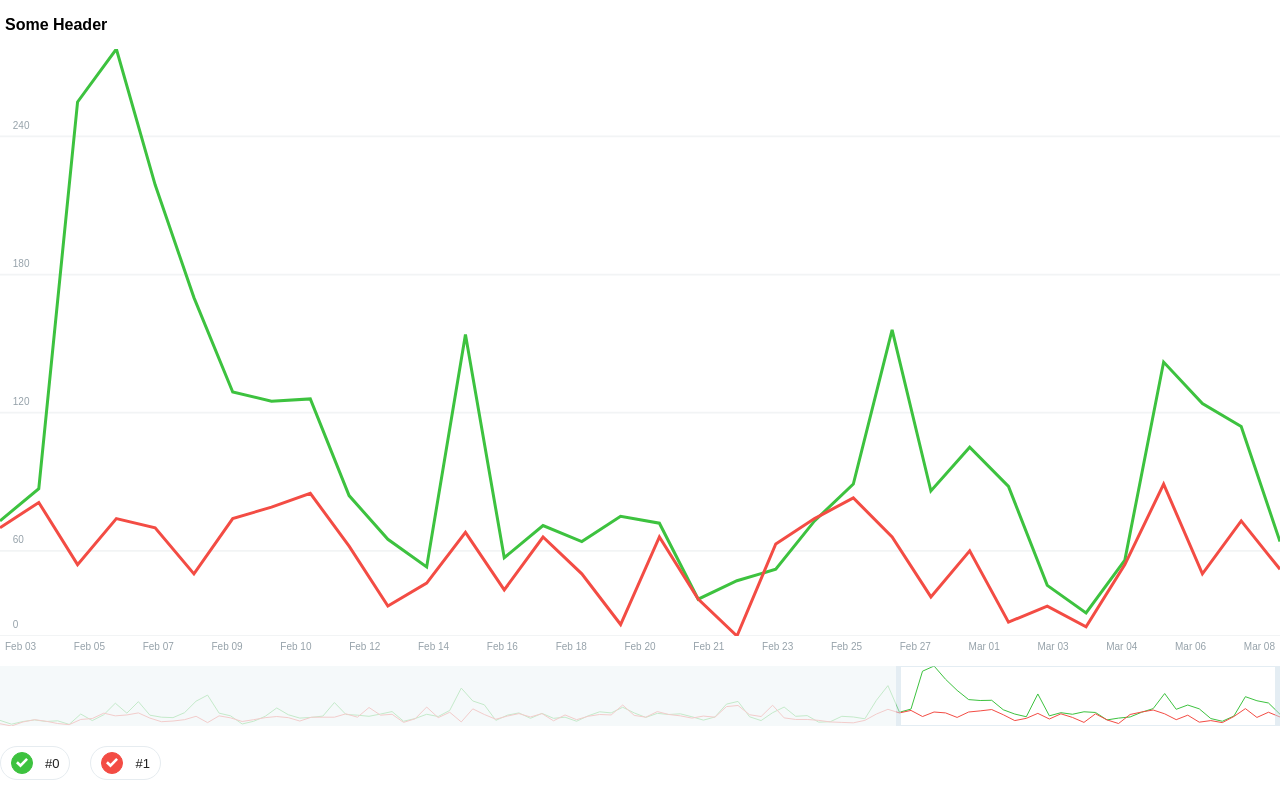
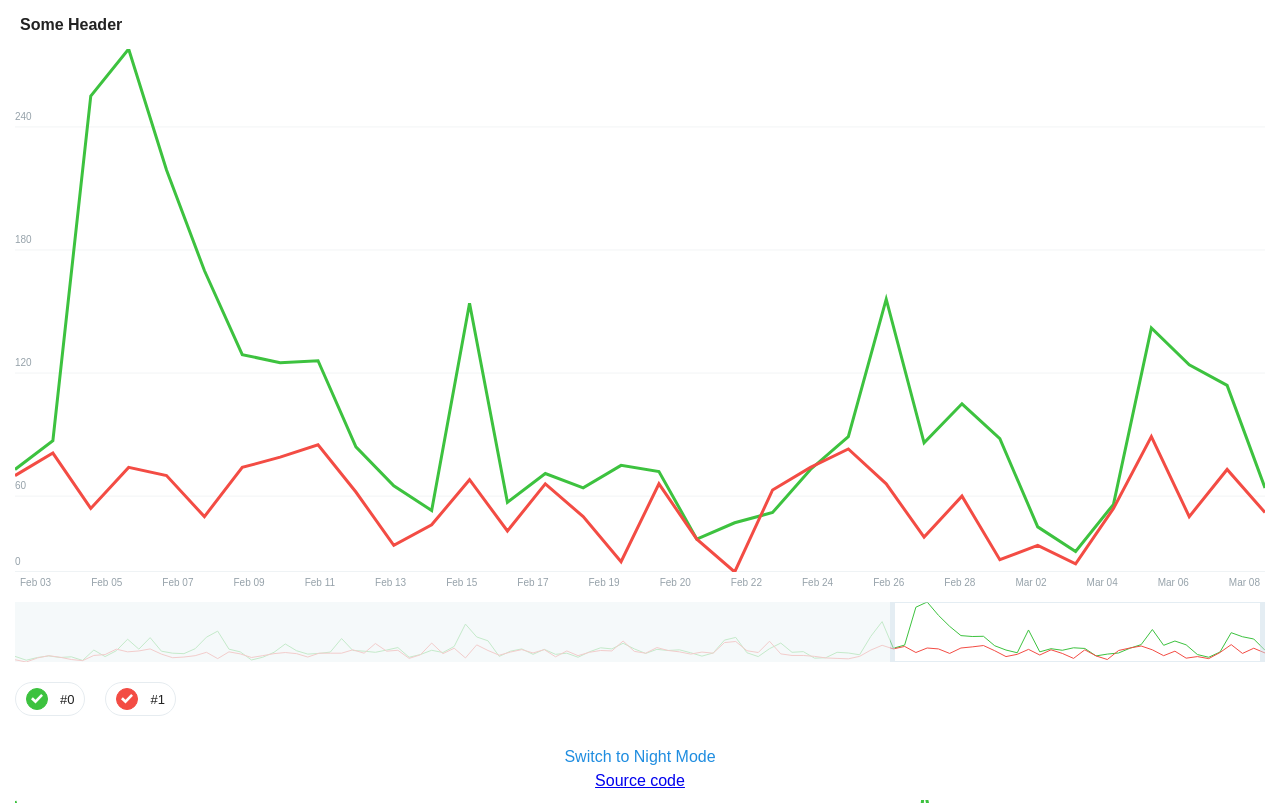
Before and after one commit to ikopenkov/charts, a website built with webpack: page src/index.html in a window 1280 px wide. Shown: the top 803 px of the page. Built offline with nearby package versions, Linux system fonts and the light colour scheme.

Commit message:
add color mode switch

```diff
--- a/src/components/Chart/Chart.ts
+++ b/src/components/Chart/Chart.ts
@@ -16,7 +16,7 @@ import {
     RangeSelector,
     RangeSelectorInstance,
 } from 'src/components/RangeSelector/RangeSelector';
-import { ColorMode } from 'src/utils/StyleUtils';
+import { ColorMode, StyleUtils } from 'src/utils/StyleUtils';
 import {
     ColSwitch,
     ColSwitchInstance,
@@ -30,10 +30,11 @@ type InitialDataType = {
 const InitialData: InitialDataType = {
     rangeXMinPercent: 70,
     rangeXMaxPercent: 100,
-    mode: 'day',
+    mode: 'night',
 };
 
-const renderDom = (container: HTMLElement) => {
+const renderDom = (container: HTMLElement, mode: ColorMode) => {
+    const colors = StyleUtils.getColors({ mode });
     const mainContainer = document.createElement('div');
     DomUtils.setElementStyle(mainContainer, {
         height: '100%',
@@ -48,6 +49,7 @@ const renderDom = (container: HTMLElement) => {
         fontSize: '16px',
         lineHeight: '1.2',
         fontWeight: 'bold',
+        color: colors.text,
     });
     headerContainer.innerText = 'Some Header';
 
@@ -147,7 +149,7 @@ const handleResize = (params: Required<Params>) => {
     self.aspectRatio = DomUtils.getAspectRatio(svg);
 
     // eslint-disable-next-line @typescript-eslint/no-use-before-define
-    render(params);
+    render({ ...params, mode: self.mode });
 };
 
 const handleRangeSelectionChange = (
@@ -161,7 +163,7 @@ const handleRangeSelectionChange = (
     self.xMaxPercent = xMaxPercent;
 
     // eslint-disable-next-line @typescript-eslint/no-use-before-define
-    render(params);
+    render({ ...params, mode: self.mode });
 };
 
 const handleCheckedIndexesChange = (
@@ -171,11 +173,11 @@ const handleCheckedIndexesChange = (
     const { self } = params;
     self.checkedIndexes = indexes;
     // eslint-disable-next-line @typescript-eslint/no-use-before-define
-    render(params);
+    render({ ...params, mode: self.mode });
 };
 
 const reRender = (params: Params) => {
-    const { self } = params;
+    const { self, mode } = params;
     const {
         svg,
         grid,
@@ -183,7 +185,12 @@ const reRender = (params: Params) => {
         mousePointer,
         aspectRatio,
         rangeSelector,
+        colSwitch,
+        headerContainer,
     } = self;
+    const colors = StyleUtils.getColors({ mode });
+
+    DomUtils.setElementStyle(headerContainer, { color: colors.text });
 
     svg.setAttribute('viewBox', `0 0 ${100 * aspectRatio} 100`);
 
@@ -195,7 +202,7 @@ const reRender = (params: Params) => {
 
     self.chartData = chartData;
 
-    grid.reRender({ chartData, aspectRatio });
+    grid.reRender({ chartData, aspectRatio, mode });
 
     polyLines.forEach((polyLine, index) => {
         const yCol = chartData.yColumns[index];
@@ -215,9 +222,13 @@ const reRender = (params: Params) => {
         }
     });
 
-    mousePointer.reRender({ chartData, aspectRatio });
+    mousePointer.reRender({ chartData, aspectRatio, mode });
 
-    rangeSelector.reRender();
+    rangeSelector.reRender({
+        mode,
+    });
+
+    colSwitch.reRender({ mode });
 };
 
 type Instance = {
@@ -239,31 +250,18 @@ type Instance = {
     xMaxPercent: number;
     aspectRatio: number;
     colSwitch: ColSwitchInstance;
+    mode: ColorMode;
 };
 
 type Params = {
     container: HTMLElement;
     data: ChartData;
+    mode: ColorMode;
     self?: Instance;
 };
 
 const render = (params: Params) => {
     const { container, data, self } = params;
-    const sizesInPercent = {
-        lineThin: 0.3,
-        lineBold: 0.6,
-        pointerCircleRadius: 1.2,
-        text: 4,
-    };
-
-    const colors = {
-        ruler: '#DFE6EB',
-        horizontalScale: '#F2F4F5',
-        scaleText: '#96A2AA',
-        text: '#222222',
-        gridText: '#96A2AA',
-        background: '#fff',
-    };
 
     let instance = self;
     if (!instance) {
@@ -275,7 +273,7 @@ const render = (params: Params) => {
             rangeSelectorContainer,
             switchContainer,
             svg,
-        } = renderDom(container);
+        } = renderDom(container, params.mode);
 
         const chartDataUncut = ChartDataUtils.transformDataToRender(data);
         const checkedIndexes = chartDataUncut.yColumns.map((y, index) => index);
@@ -284,7 +282,7 @@ const render = (params: Params) => {
             onChage: (indexes: number[]) => {},
         };
         const colSwitch = ColSwitch.render({
-            mode: InitialData.mode,
+            mode: params.mode,
             container: switchContainer,
             chartData: chartDataUncut,
             onChange: indexes =>
@@ -303,12 +301,7 @@ const render = (params: Params) => {
         const grid = Grid.render({
             svg,
             aspectRatio,
-            style: {
-                textSizeInPercent: sizesInPercent.text,
-                lineColor: colors.horizontalScale,
-                lineWidthInPercent: sizesInPercent.lineThin,
-                textColor: colors.gridText,
-            },
+            mode: params.mode,
             container: xScaleContainer,
             chartData,
         });
@@ -334,7 +327,7 @@ const render = (params: Params) => {
             xPercent: currentPointerX,
             aspectRatio,
             chartData,
-            mode: InitialData.mode,
+            mode: params.mode,
             isVisible: false,
         });
 
@@ -348,7 +341,7 @@ const render = (params: Params) => {
                 rangeSelectorChangeHandlerWrapper.onChange(x1, x2),
             initialX1: InitialData.rangeXMinPercent,
             initialX2: InitialData.rangeXMaxPercent,
-            mode: InitialData.mode,
+            mode: params.mode,
         });
 
         instance = {
@@ -370,6 +363,7 @@ const render = (params: Params) => {
             xMinPercent: InitialData.rangeXMinPercent,
             xMaxPercent: InitialData.rangeXMaxPercent,
             aspectRatio,
+            mode: params.mode,
         };
 
         checkedIndexesChangeHandlerWrapper.onChage = (indexes: number[]) =>
@@ -400,6 +394,7 @@ const render = (params: Params) => {
             false,
         );
     } else {
+        instance.mode = params.mode;
         reRender(params);
     }
 
--- a/src/components/ColSwitch/_SwitchButton.ts
+++ b/src/components/ColSwitch/_SwitchButton.ts
@@ -7,7 +7,6 @@ const checkMarkHtml = `<svg xmlns="http://www.w3.org/2000/svg" width="12" height
 type Instance = {
     root: HTMLElement;
     checkbox: HTMLElement;
-    // checkboxMark: HTMLElement;
     text: HTMLElement;
 };
 
@@ -41,16 +40,12 @@ const render = ({
 
         checkbox.innerHTML = checkMarkHtml;
 
-        // const checkboxMark = document.createElement('div');
-        // root.appendChild(checkboxMark);
-
         const textEl = document.createElement('div');
         root.appendChild(textEl);
 
         instance = {
             root,
             checkbox,
-            // checkboxMark,
             text: textEl,
         };
     }
@@ -81,6 +76,11 @@ const render = ({
         marginRight: '12px',
     });
 
+    const checkMark = instance.checkbox.children[0] as SVGElement;
+    DomUtils.setElementStyle(checkMark, {
+        opacity: isChecked ? '1' : '0',
+    });
+
     DomUtils.setElementStyle(instance.text, {
         color: colors.text,
         fontSize: `${StyleUtils.SIZES_PX.switchText}px`,
--- a/src/components/Grid/Grid.ts
+++ b/src/components/Grid/Grid.ts
@@ -1,22 +1,19 @@
 import { ChartRenderData } from 'src/utils/ChartDataUtils/ChartData.types';
 import { MathUtils } from 'src/utils/MathUtils/MathUtils';
-import {
-    YScale,
-    YScaleInstance,
-    YScaleStyle,
-} from 'src/components/Grid/_YScale';
+import { YScale, YScaleInstance } from 'src/components/Grid/_YScale';
 import { ComponentUtils } from 'src/utils/ComponentUtils';
 import { ChartDataUtils } from 'src/utils/ChartDataUtils/ChartDataUtils';
-import { XScaleStyle } from 'src/components/Grid/_XScale';
 import { DomUtils } from 'src/utils/DomUtils';
+import { ColorMode, StyleUtils } from 'src/utils/StyleUtils';
 
 const xContainerPaddingLeftPx = 5;
 
 const renderXScales = (
-    { chartData, svg, style }: RenderParams,
+    { chartData, mode, svg }: RenderParams,
     container: HTMLElement,
     selfs: HTMLElement[] = [],
 ) => {
+    const colors = StyleUtils.getColors({ mode });
     const { xColumn } = chartData;
 
     const widthPx = 70;
@@ -32,8 +29,6 @@ const renderXScales = (
         minPart: minPointsPerStep,
     });
 
-    const pointsInPercent = minPointsPerStep / widthPercent;
-
     const extraElements = selfs.slice(steps.length, Infinity);
     extraElements.forEach(el => el.parentElement.removeChild(el));
 
@@ -41,11 +36,6 @@ const renderXScales = (
         let self = selfs[index];
         if (!self) {
             self = document.createElement('div');
-        }
-
-        let xPercent = xIndex / pointsInPercent;
-        if (xPercent > 100) {
-            xPercent = 100;
         }
 
         const xOriginal = xColumn.pointsOriginal[xIndex];
@@ -58,7 +48,7 @@ const renderXScales = (
 
         DomUtils.setElementStyle(self, {
             fontSize: '10px',
-            color: style.textColor,
+            color: colors.gridText,
         });
 
         container.appendChild(self);
@@ -68,7 +58,7 @@ const renderXScales = (
 };
 
 const renderYScales = (
-    { style, svg, chartData, aspectRatio }: RenderParams,
+    { mode, svg, chartData, aspectRatio }: RenderParams,
     selfs: YScaleInstance[] = [],
 ) => {
     const yMarkers = MathUtils.divideToRoundParts({
@@ -93,7 +83,8 @@ const renderYScales = (
             aspectRatio,
             yOriginal,
             yPercentised: yMarkersPercentised[index],
-            style,
+            isZeroScale: index === 0,
+            mode,
         };
         if (!self) {
             self = YScale.render(params);
@@ -114,8 +105,8 @@ type RenderParams = {
     chartData: ChartRenderData;
     svg: SVGSVGElement;
     container: HTMLElement;
-    style: YScaleStyle & XScaleStyle;
     aspectRatio: number;
+    mode: ColorMode;
     self?: Instance;
 };
 const render = (params: RenderParams) => {
--- a/src/components/Grid/_YScale.ts
+++ b/src/components/Grid/_YScale.ts
@@ -1,24 +1,19 @@
 import { ComponentUtils } from 'src/utils/ComponentUtils';
 import { DomUtils } from 'src/utils/DomUtils';
+import { ColorMode, StyleUtils } from 'src/utils/StyleUtils';
 
 type Self = {
     line: SVGLineElement;
     text: HTMLElement;
 };
 
-export type YScaleStyle = {
-    textColor: string;
-    lineColor: string;
-    lineWidthInPercent: number;
-    textSizeInPercent: number;
-};
-
 type RenderParams = {
     yOriginal: number;
     yPercentised: number;
     svg: SVGSVGElement;
-    style: YScaleStyle;
     aspectRatio: number;
+    mode: ColorMode;
+    isZeroScale: boolean;
     self?: Self;
 };
 
@@ -27,7 +22,8 @@ const render = ({
     aspectRatio,
     yOriginal,
     yPercentised,
-    style: { lineColor, textColor, lineWidthInPercent, textSizeInPercent },
+    mode,
+    isZeroScale,
     self,
 }: RenderParams) => {
     let instance = self;
@@ -52,33 +48,34 @@ const render = ({
         yPercentised = 100;
     }
 
+    const sizes = StyleUtils.getSizesInPercents(svg.clientWidth, aspectRatio);
+    const colors = StyleUtils.getColors({ mode });
+
+    const lineColor = isZeroScale ? colors.ruler : colors.horizontalScale;
+
     instance.line.setAttribute('x1', '0');
     instance.line.setAttribute('y1', String(yPercentised));
     instance.line.setAttribute('x2', String(100 * aspectRatio));
     instance.line.setAttribute('y2', String(yPercentised));
     instance.line.setAttribute(
         'style',
-        `stroke:${lineColor};stroke-width:${lineWidthInPercent}`,
+        `stroke:${lineColor};stroke-width:${sizes.lineThin}`,
     );
 
-    const textPadding = String(textSizeInPercent / 4);
+    const textPaddingPx = 5;
+    const pxInPercent = svg.clientWidth / (100 * aspectRatio);
+    const textPadding = textPaddingPx / pxInPercent;
 
     DomUtils.setElementStyle(instance.text, {
         position: 'absolute',
         bottom: `${100 - yPercentised + +textPadding}%`,
-        left: `${textPadding}%`,
-        fontSize: '10px',
-        color: textColor,
+        left: '0',
+        fontSize: `${StyleUtils.SIZES_PX.scaleText}px`,
+        color: colors.gridText,
         pointerEvents: 'none',
     });
 
     instance.text.innerText = String(yOriginal);
-
-    // instance.text.setAttribute('x', textPadding);
-    // instance.text.setAttribute('y', String(yPercentised - +textPadding));
-    // instance.text.setAttribute('font-size', String(textSizeInPercent));
-    // instance.text.setAttribute('fill', String(textColor));
-    // instance.text.textContent = String(yOriginal);
 
     return instance;
 };
--- a/src/components/MousePointer/_Caption.ts
+++ b/src/components/MousePointer/_Caption.ts
@@ -70,6 +70,7 @@ const updateElements = (params: RenderParams) => {
             boxShadow: '0px 0px 3px 1px rgba(0, 0, 0, 0.1)',
             borderRadius: '5px',
             top: '0',
+            color: colors.text,
         });
 
         self.headerEl.innerText = header;
@@ -113,6 +114,7 @@ const render = (params: RenderParams) => {
             minWidth: '80px',
             fontSize: '13px',
             boxSizing: 'border-box',
+            pointerEvents: 'none',
         });
         container.appendChild(rootEl);
 
--- a/src/components/RangeSelector/_SelectionOverlay.ts
+++ b/src/components/RangeSelector/_SelectionOverlay.ts
@@ -86,12 +86,6 @@ const handleGrabEnd = (renderParams: Required<RenderParams>) => {
     const { self } = renderParams;
     self.x1Initial = self.x1;
     self.x2Initial = self.x2;
-
-    // eslint-disable-next-line @typescript-eslint/no-use-before-define
-    render({
-        ...renderParams,
-        self,
-    });
 };
 
 type MainPartParams = {
--- a/src/index.html
+++ b/src/index.html
@@ -13,47 +13,44 @@
             height: 100%;
             font-family: Arial, "Helvetica Neue", Helvetica, sans-serif;
         }
-
-        .main {
-            width: 100%;
-            height: 100%;
+        .chartWrapper {
+            flex: 1 1 auto;
+            padding-bottom: 64px;
+        }
+        .footer {
+            padding: 10px;
+            position: fixed;
+            bottom: 0;
+            left: 0;
+            right: 0;
             display: flex;
             flex-direction: column;
+            justify-content: space-around;
+            align-items: center;
+            box-sizing: border-box;
+            background-color: #fff;
         }
-
-        /*#chartSwitcher {*/
-            /*display: flex;*/
-            /*justify-content: space-between;*/
-            /*align-items: center;*/
-            /*width: 320px;*/
-            /*padding: 10px;*/
-            /*box-sizing: border-box;*/
-            /*height: 50px;*/
-            /*margin: 20px auto;*/
-            /*flex: 0 0 auto;*/
-        /*}*/
-
-        .chartWrapper {
-            flex: 1 1 auto;
-        }
-
-        .svgWrapper {
-            width: 100%;
-            height: 100%;
-            margin: auto;
-            display: flex;
-            align-items: stretch;
-            justify-content: stretch;
-            flex-direction: column;
+        .dayNightSwitch {
+            color: #1F8DE0;
+            border: 0;
+            background: none;
+            font-size: 16px;
+            cursor: pointer;
+            margin-bottom: 5px;
         }
     </style>
 </head>
 <body>
-<div class="main">
-    <div id="chartSwitcher"></div>
-    <div class="chartWrapper">
+<div class="chartWrapper">
 
-    </div>
+</div>
+<div class="footer">
+    <button class="dayNightSwitch">
+        Switch to Night Mode
+    </button>
+    <a class="sourceLink" href="https://github.com/ikopenkov/charts" target="_blank" rel="noreferrer noopener">
+        Source code
+    </a>
 </div>
 </body>
 </html>
--- a/src/index.ts
+++ b/src/index.ts
@@ -1,6 +1,7 @@
 import { ChartDataMock } from 'src/ChartDataMock';
 import { Chart } from 'src/components/Chart/Chart';
 import { DomUtils } from 'src/utils/DomUtils';
+import { StyleUtils } from 'src/utils/StyleUtils';
 // import { ChartData } from 'src/utils/ChartDataUtils/ChartData.types';
 
 // const mock: ChartData = {
@@ -40,17 +41,50 @@ const allChartsContainer = document.getElementsByClassName(
     'chartWrapper',
 )[0] as HTMLDivElement;
 
-ChartDataMock.forEach(data => {
+const charts = ChartDataMock.map(data => {
     const container = document.createElement('div');
     DomUtils.setElementStyle(container, {
         width: '100%',
-        height: '100vh',
+        height: 'calc(100vh - 64px)',
+        boxSizing: 'border-box',
+        padding: '0 15px',
     });
 
     allChartsContainer.appendChild(container);
 
-    Chart.render({
+    return Chart.render({
         container,
         data,
+        mode: 'day',
     });
 });
+
+const footer = document.getElementsByClassName('footer')[0] as HTMLElement;
+allChartsContainer.appendChild(footer);
+
+const dayNightSwitch = document.getElementsByClassName(
+    'dayNightSwitch',
+)[0] as HTMLElement;
+
+const textsByMode = {
+    day: 'Switch to Night Mode',
+    night: 'Switch to Day Mode',
+};
+let currentMode: keyof typeof textsByMode = 'day';
+DomUtils.setElementStyle(dayNightSwitch, {
+    fontSize: '16px',
+    color: '#1F8DE0',
+});
+
+dayNightSwitch.addEventListener('click', () => {
+    currentMode = currentMode === 'day' ? 'night' : 'day';
+    dayNightSwitch.innerText = textsByMode[currentMode];
+    charts.forEach(chart => chart.reRender({ mode: currentMode }));
+    const colors = StyleUtils.getColors({ mode: currentMode });
+    DomUtils.setElementStyle(footer, {
+        backgroundColor: colors.background,
+    });
+    DomUtils.setElementStyle(document.body, {
+        backgroundColor: colors.background,
+    });
+});
--- a/src/utils/StyleUtils.ts
+++ b/src/utils/StyleUtils.ts
@@ -20,9 +20,22 @@ const COLORS = {
     rangerBorder: 'rgba(201, 220, 232, 0.5)',
 };
 
+const COLORS_NIGHT = {
+    background: '#242F3D',
+    ruler: '#3C4A59',
+    horizontalScale: '#293543',
+    text: '#fff',
+    gridText: '#556777',
+    switchBorder: '#354657',
+    rangerOverlay: 'rgba(31, 42, 55, 0.75)',
+    rangerBorder: 'rgba(65, 86, 106, 0.5)',
+
+    scaleText: '#556777',
+};
+
 const COLORS_BY_MODE = {
     day: COLORS,
-    night: COLORS,
+    night: COLORS_NIGHT,
 };
 
 const TIMINGS_S = {
```
Also changed, not shown: src/components/ColSwitch/ColSwitch.ts (+6 -1 lines), src/components/Grid/_XScale.ts (deleted, +0 -68 lines).
